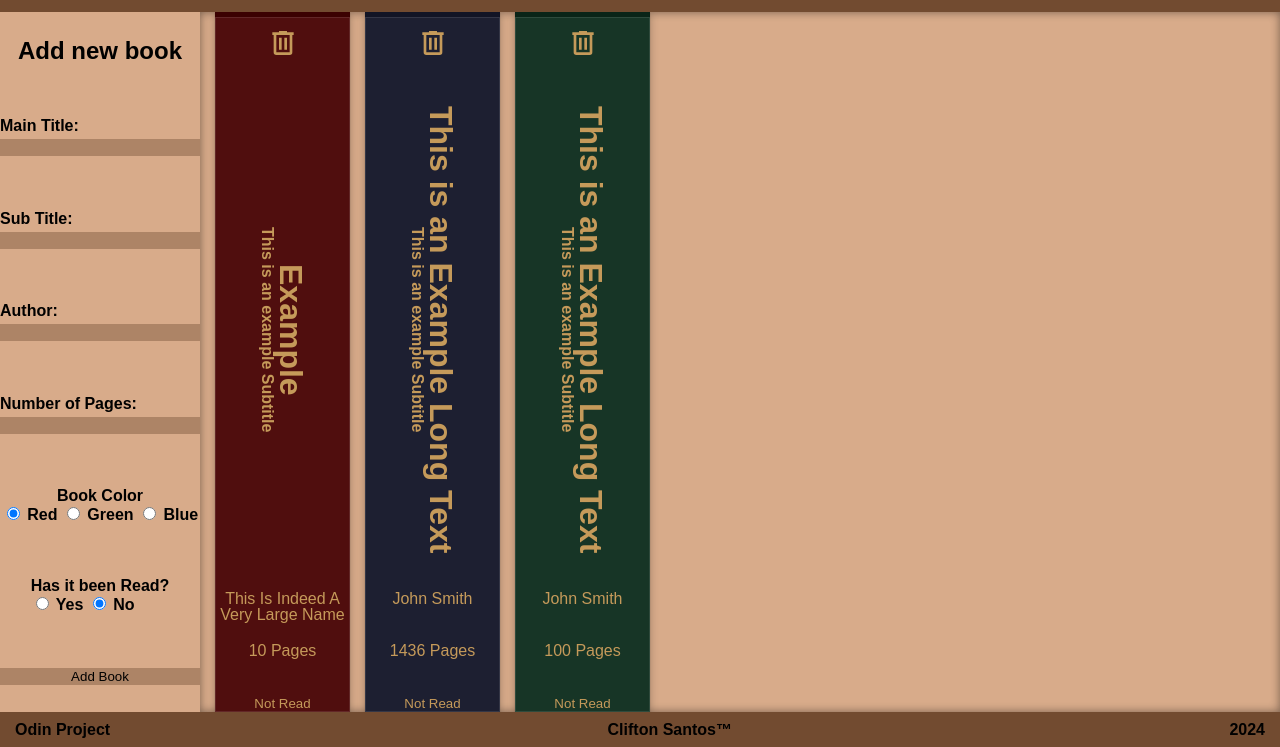
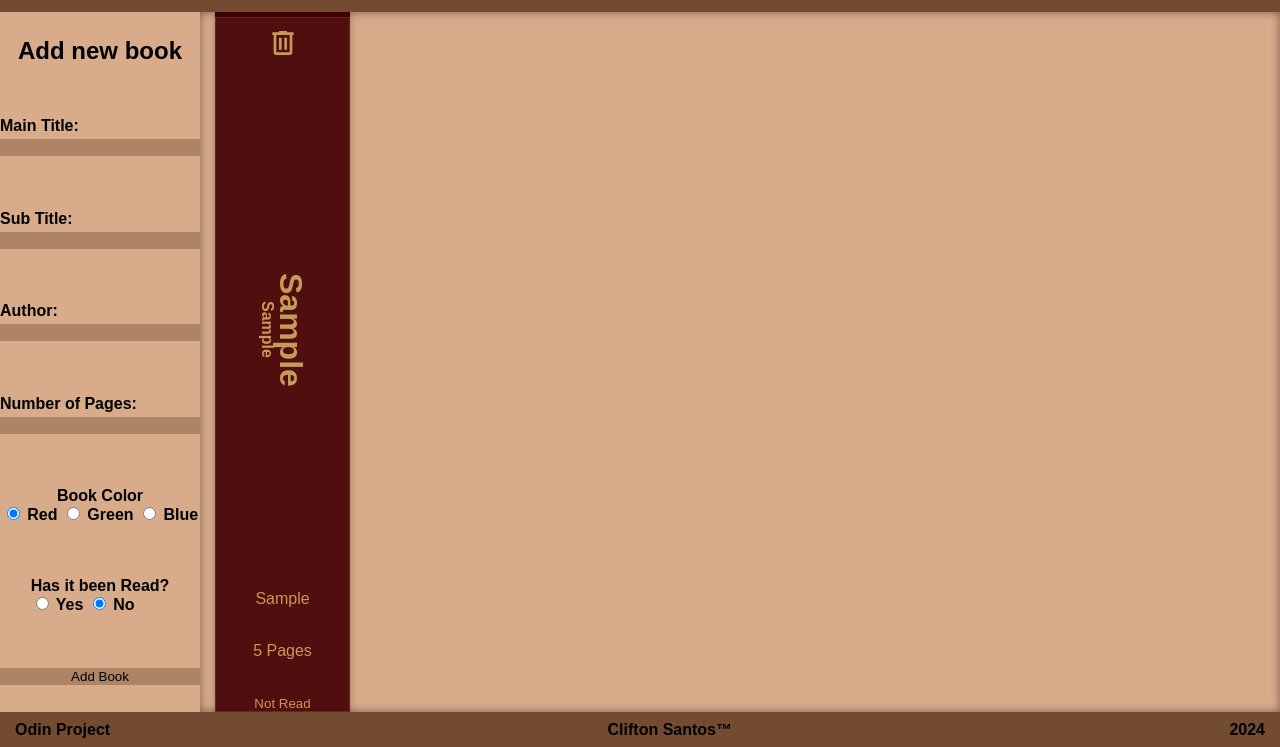
Before and after one commit to Clifton-TS/odin-library, a plain HTML site: page index.html in a window 1280 px wide. Both pictures are taken after typing "Sample", "Sample", "Sample", "5" into the empty fields and a click on the input "Add Book". Shown: the part 58-805 px from the top of the page. Drawn offline with Linux system fonts and the light colour scheme.

Commit message:
Add code to make it work somewhat with array

```diff
--- a/index.html
+++ b/index.html
@@ -42,15 +42,15 @@
                         <legend align="center">Book Color</legend>
                         <label><input type="radio" name="color" value="red"  checked="checked"/> Red</label>
                         <label><input type="radio" name="color" value="green" /> Green</label>
-                        <label><input type="radio" name="color" value="Blue" /> Blue</label>
+                        <label><input type="radio" name="color" value="blue" /> Blue</label>
                     </fieldset>
                 </div>
 
                 <div class="form-group">
                     <fieldset>
                         <legend align="center">Has it been Read?</legend>
-                        <label><input type="radio" name="is-read" value="yes" /> Yes</label>
-                        <label><input type="radio" name="is-read" value="no" checked="checked"/> No</label>
+                        <label><input type="radio" name="is-read" value="Read" /> Yes</label>
+                        <label><input type="radio" name="is-read" value="Not Read" checked="checked"/> No</label>
                     </fieldset>
                 </div>
 
@@ -61,28 +61,9 @@
         </div>
 
         <div class="shelf">
-            <div class="book red">
 
-                <button class="delete button" type="button"><img src="Icons/trash-can-outline.svg" alt="Delete" srcset=""></button>
 
-                <div class="title">
-                    <h1 class="main">Example</h1>
-                    <h4 class="sub">This is an example Subtitle</h4>
-                </div>
-
-                <p class="author">
-                    This Is Indeed A Very Large Name
-                </p>
-
-                <p class="pages">
-                    10 Pages
-                </p>
-
-                <button class="button">Not Read</button>
-
-            </div>
-
-            <div class="book blue">
+            <!-- <div class="book red">
 
                 <button class="delete button" type="button"><img src="Icons/trash-can-outline.svg" alt="Delete" srcset=""></button>
 
@@ -101,28 +82,9 @@
 
                 <button class="button">Not Read</button>
 
-            </div>
+            </div> -->
 
-            <div class="book green">
 
-                <button class="delete button" type="button"><img src="Icons/trash-can-outline.svg" alt="Delete" srcset=""></button>
-
-                <div class="title">
-                    <h1 class="main">This is an Example Long Text</h1>
-                    <h4 class="sub">This is an example Subtitle</h4>
-                </div>
-
-                <p class="author">
-                    John Smith
-                </p>
-
-                <p class="pages">
-                    100 Pages
-                </p>
-
-                <button class="button">Not Read</button>
-
-            </div>
         </div>
 
         <div class="footer">
--- a/script.js
+++ b/script.js
@@ -1,22 +1,99 @@
-function Book(main, sub, author, pages, color, read ) {
+function Book(main, sub, author, pages, color, read) {
     this.main = main
     this.sub = sub
     this.author = author
     this.pages = pages
-    this.como = color
+    this.color = color
     this.read = read
 }
 
-library = {}
+Book.prototype.delete = function() {
+    console.log()
+}
+
+function getRadio(radioName) {
+    var radioButtonGroup = document.getElementsByName(radioName);
+    var checkedRadio = Array.from(radioButtonGroup).find((radio) => radio.checked);
+    return checkedRadio
+}
+
+function addBook(bookData) {
+    var bookElement = document.createElement('div');
+    bookElement.classList.add('book', bookData.color);
+
+    var deleteButton = document.createElement('button');
+    deleteButton.classList.add('delete', 'button');
+    deleteButton.type = 'button';
+    deleteButton.addEventListener('click', function () {
+            bookElement.parentElement.removeChild(bookElement)
+
+        }
+    )
+
+    var deleteIcon = document.createElement('img');
+    deleteIcon.src = 'Icons/trash-can-outline.svg';
+    deleteIcon.alt = 'Delete';
+    deleteButton.appendChild(deleteIcon);
+
+    var titleDiv = document.createElement('div');
+    titleDiv.classList.add('title');
+
+    var mainTitle = document.createElement('h1');
+    mainTitle.classList.add('main');
+    mainTitle.textContent = bookData.main;
+
+    var subtitle = document.createElement('h4');
+    subtitle.classList.add('sub');
+    subtitle.textContent = bookData.sub;
+
+    titleDiv.appendChild(mainTitle);
+    titleDiv.appendChild(subtitle);
+
+    var authorPara = document.createElement('p');
+    authorPara.classList.add('author');
+    authorPara.textContent = bookData.author;
+
+    var pagesPara = document.createElement('p');
+    pagesPara.classList.add('pages');
+    pagesPara.textContent = bookData.pages + ' Pages';
+
+    var readButton = document.createElement('button');
+    readButton.classList.add('button');
+    readButton.textContent = bookData.read;
+    readButton.addEventListener('click', function () {
+        if(bookData.read == "Read") {
+            bookData.read = "Not Read"
+        }else {bookData.read = "Read"}
+        readButton.textContent = bookData.read;
+    }
+)
+
+    bookElement.appendChild(deleteButton);
+    bookElement.appendChild(titleDiv);
+    bookElement.appendChild(authorPara);
+    bookElement.appendChild(pagesPara);
+    bookElement.appendChild(readButton);
+
+    return bookElement;
+}
+
+library = []
 
 form = document.getElementById("new-book")
 
 form.addEventListener("submit", (e) => {
     e.preventDefault()
-    main = document.getElementById("main-input")
-    sub = document.getElementById("sub-input")
-    author = document.getElementById("author-input")
-    pages = document.getElementById("pages-input")
-    // book = new Book()
+    shelf = document.querySelector(".shelf")
+    main = document.getElementById("main-input").value
+    sub = document.getElementById("sub-input").value
+    author = document.getElementById("author-input").value
+    pages = document.getElementById("pages-input").value
+    color = getRadio("color").value
+    read = getRadio("is-read").value
+    library.push(new Book(main, sub, author, pages, color, read))
     form.reset()
+    while (shelf.firstChild) {
+        shelf.removeChild(shelf.firstChild);
+    }
+    library.forEach((book) => shelf.appendChild(addBook(book)))
 })
--- a/style.css
+++ b/style.css
@@ -89,6 +89,7 @@ form input:active {
     margin-left: 15px;
     box-shadow: 0 1px 1px rgba(0, 0, 0, 0.25), 0 2px 8px rgba(0, 0, 0, 0.25), inset 0px 0px 0px 1px rgba(255, 255, 255, 0.1);
     color: #c59a5a;
+    transition: 0.5s;
 }
 
 .red {
```
